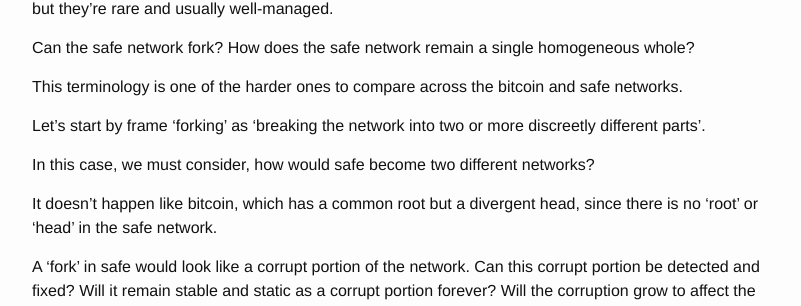
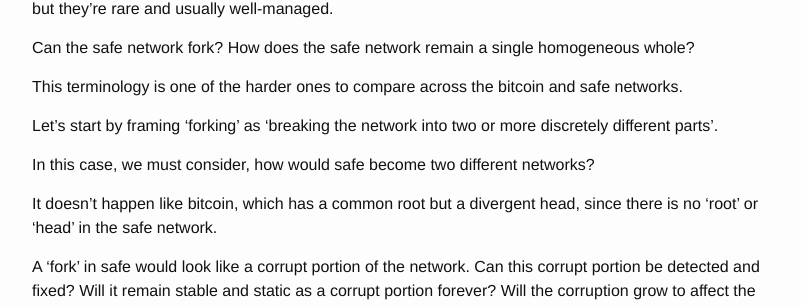
Before and after one commit to safe-network-explained/safe-network-explained.github.io, a Jekyll site: the page built from _posts/2016-05-05-safe-for-bitcoiners.markdown, in a window 1280 px wide and 900 px high, scrolled down 16248 px. Shown: the part 143-449 px from the top of the window, without its empty margins (238-1039 px from the left). Built offline with Jekyll 4.4.1, drawn with Linux system fonts in a browser that asks for light colours.

Commit message:
Typo frame > framing

```diff
--- a/_posts/2016-05-05-safe-for-bitcoiners.markdown
+++ b/_posts/2016-05-05-safe-for-bitcoiners.markdown
@@ -479,7 +479,7 @@ Can the safe network fork? How does the safe network remain a single homogeneous
 
 This terminology is one of the harder ones to compare across the bitcoin and safe networks.
 
-Let's start by frame 'forking' as 'breaking the network into two or more discreetly different parts'.
+Let's start by framing 'forking' as 'breaking the network into two or more discretely different parts'.
 
 In this case, we must consider, how would safe become two different networks?
 
```
